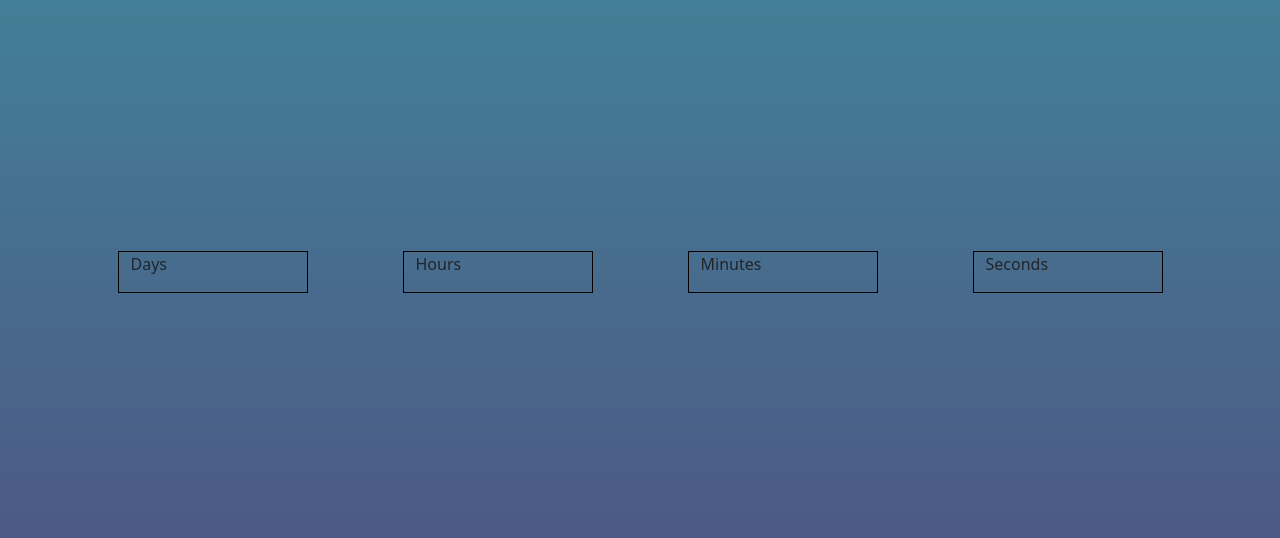
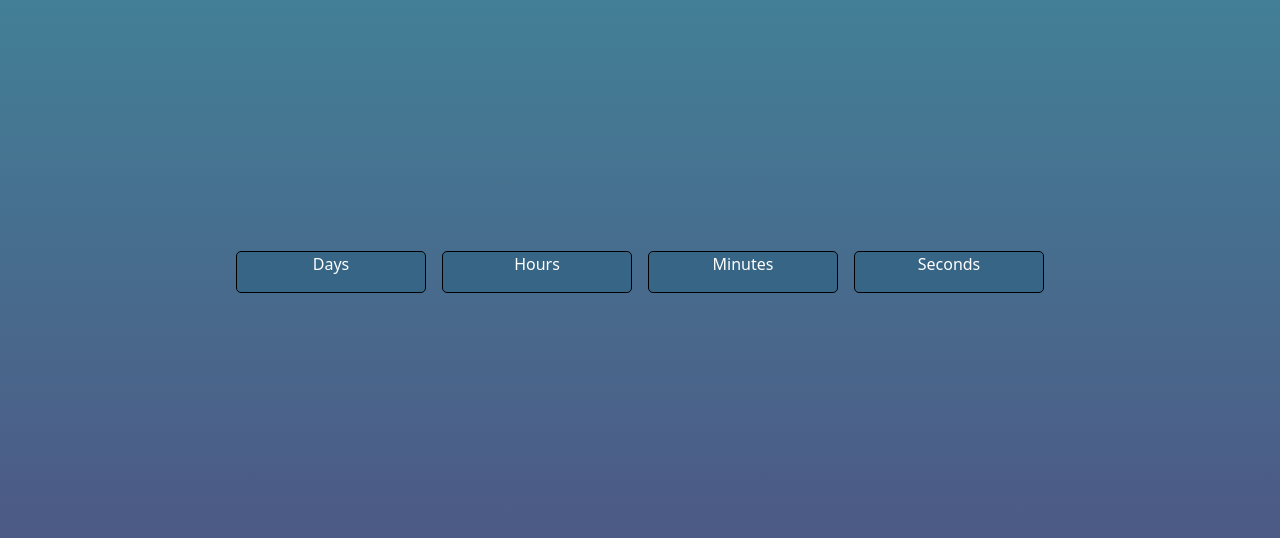
Before and after one commit to Huends-Jhoebert/doomsday-countdown-timer, a plain HTML site: page index.html in a window 1280 px wide. Shown: the part 128-666 px from the top of the page. Drawn offline with nearby package versions, Linux system fonts and the light colour scheme.

Commit message:
Added color to the timer days, hours, minutes and seconds divs

```diff
--- a/dist/css/style.css
+++ b/dist/css/style.css
@@ -21,6 +21,15 @@
    height: 100vh;
 }
 
-.col p {
+.row div {
+   border-radius: 5px;
+}
+
+.__column {
+   background-color: #376585;
+}
+
+.text {
+   text-align: center;
    color: var(--text-color);
 }
--- a/index.html
+++ b/index.html
@@ -17,18 +17,18 @@
 		<div class="__container">
 			<div class="container">
 				<div class="__time-container">
-					<div class="row justify-content-around align-items-center">
-						<div class="col-md-2 align-self-center">
-							<p>Days</p>
+					<div class="row align-items-center justify-content-center">
+						<div class="col-md-2 me-3 __column">
+							<p class="__day text">Days</p>
 						</div>
-						<div class="col-md-2 align-self-center">
-							<p>Hours</p>
+						<div class="col-md-2 me-3 __column">
+							<p class="__hours text">Hours</p>
 						</div>
-						<div class="col-md-2 align-self-center">
-							<p>Minutes</p>
+						<div class="col-md-2 me-3 __column">
+							<p class="__minutes text">Minutes</p>
 						</div>
-						<div class="col-md-2 align-self-center">
-							<p>Seconds</p>
+						<div class="col-md-2 __column">
+							<p class="__seconds text">Seconds</p>
 						</div>
 					</div>
 				</div>
```
